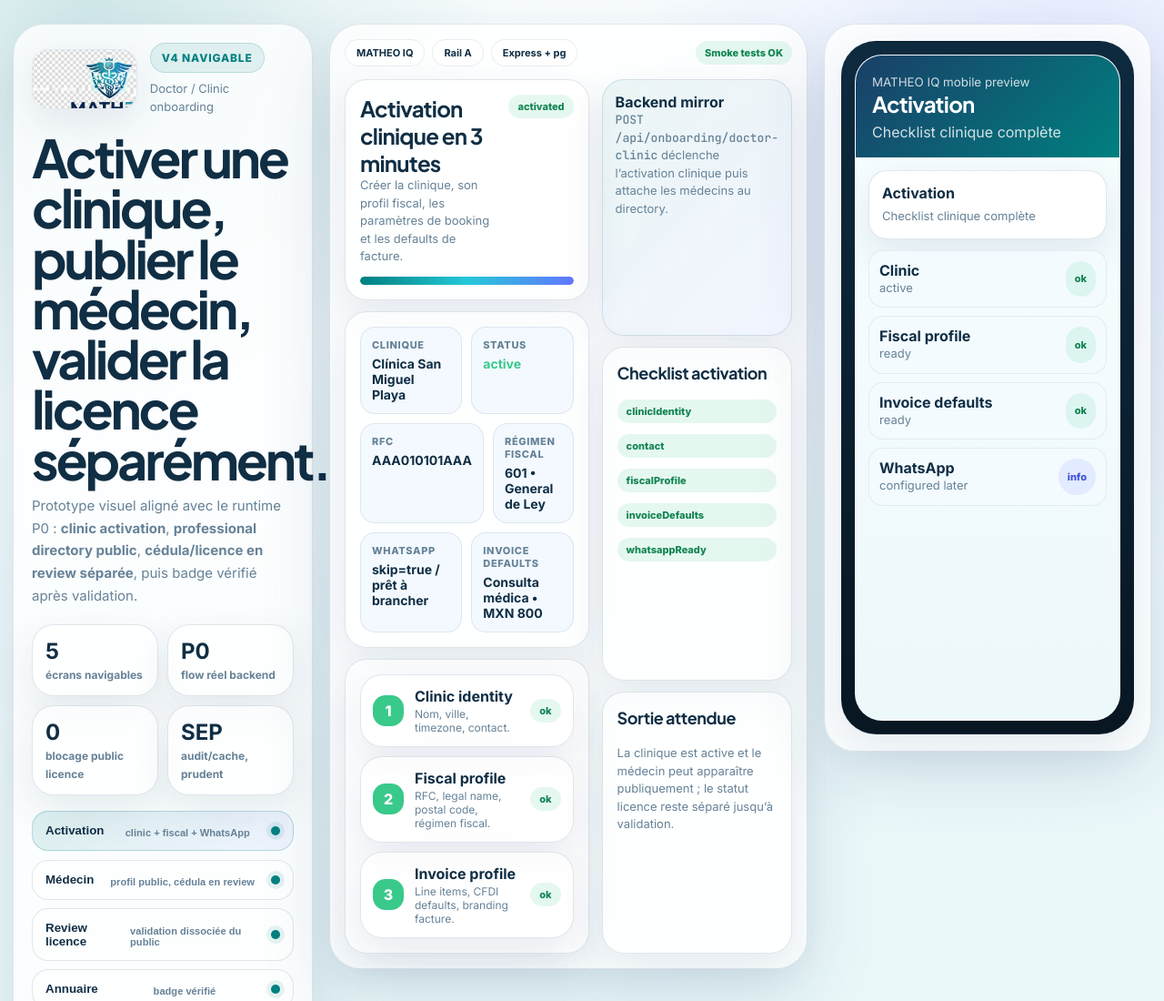
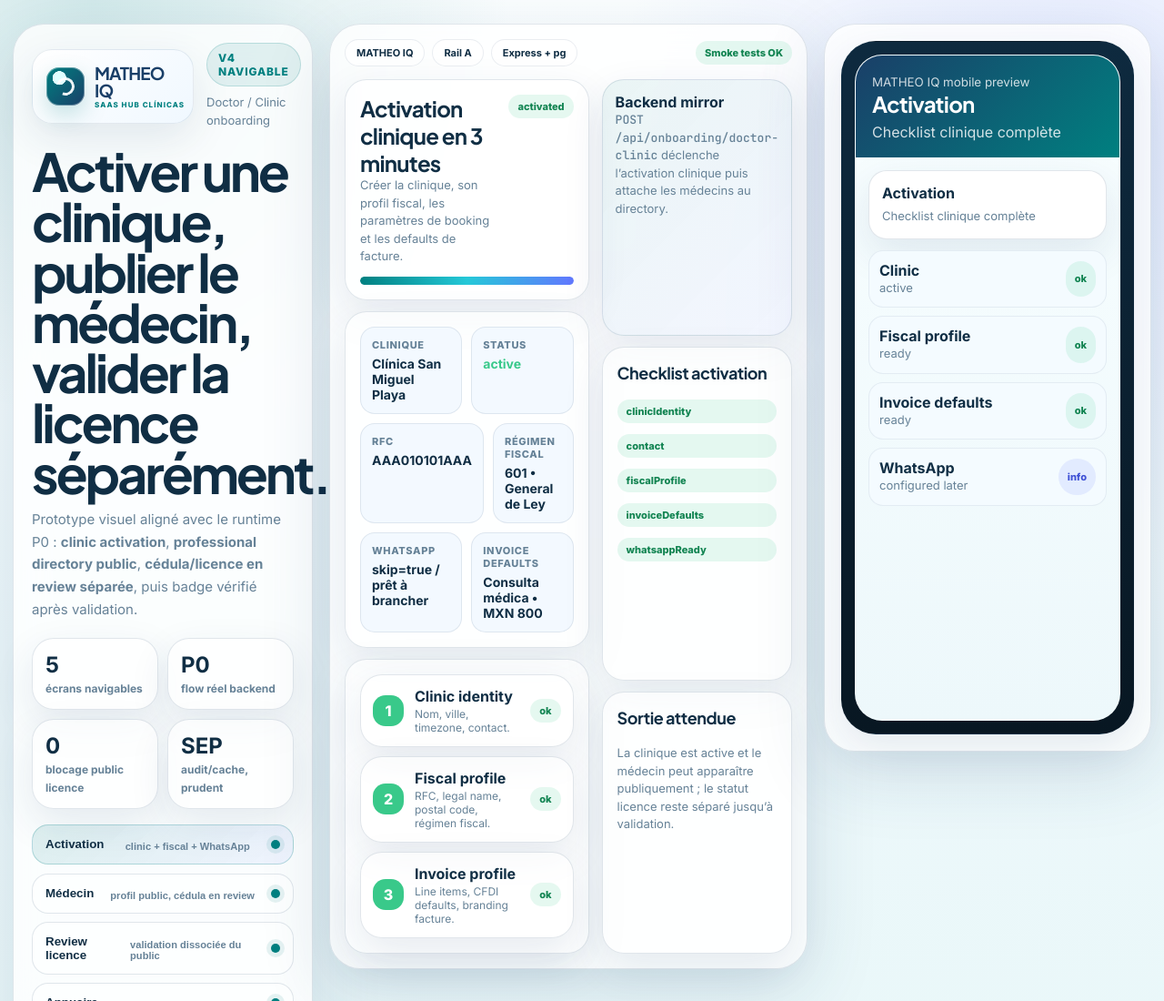
Before and after one commit to astroclawdrobot-tech/matheoiq-preview, a plain HTML site: page web-prototypes/matheoiq-doctor-clinic-onboarding-v4-2026-05-04.html in a window 1280 px wide. Shown: the top 1100 px of the page at 91% size. Drawn offline with Linux system fonts and the light colour scheme.

Commit message:
fix(preview): replace V4 logo bitmap

```diff
--- a/web-prototypes/matheoiq-doctor-clinic-onboarding-v4-2026-05-04.html
+++ b/web-prototypes/matheoiq-doctor-clinic-onboarding-v4-2026-05-04.html
@@ -19,7 +19,7 @@
     *{box-sizing:border-box} html{scroll-behavior:smooth} body{margin:0;min-height:100vh;font-family:var(--font-ui);color:var(--ink);background:radial-gradient(circle at 8% 0%,rgba(0,128,128,.16),transparent 26%),radial-gradient(circle at 92% 10%,rgba(98,119,255,.14),transparent 30%),linear-gradient(180deg,#fbfeff,var(--bg) 54%,#e8f7f8)}
     a{color:inherit} .shell{width:min(1440px,calc(100% - 28px));margin:0 auto;padding:26px 0 42px;display:grid;grid-template-columns:330px minmax(480px,1fr) 360px;gap:18px;align-items:start}
     .glass{background:var(--panel);border:1px solid var(--line);box-shadow:var(--shadow);backdrop-filter:blur(18px);-webkit-backdrop-filter:blur(18px)}
-    .panel{border-radius:var(--radius-xl);padding:20px}.hero{position:sticky;top:18px}.logo{display:flex;gap:14px;align-items:center}.logo-mark{width:118px;height:66px;border-radius:18px;overflow:hidden;background:linear-gradient(135deg,#ffffff,#f0f8ff);box-shadow:var(--shadow-soft);border:1px solid rgba(26,63,104,.10);display:grid;place-items:center}.logo-mark img{width:168px;height:92px;object-fit:cover;object-position:center;transform:scale(1.18);display:block}
+    .panel{border-radius:var(--radius-xl);padding:20px}.hero{position:sticky;top:18px}.logo{display:flex;gap:14px;align-items:center}.logo-mark{width:178px;min-height:82px;border-radius:22px;background:linear-gradient(135deg,#ffffff,#f0f8ff);box-shadow:var(--shadow-soft);border:1px solid rgba(26,63,104,.10);display:flex;align-items:center;gap:11px;padding:13px 15px}.logo-emblem{width:42px;height:42px;border-radius:14px;background:radial-gradient(circle at 34% 28%,#e0ffff 0 18%,transparent 19%),linear-gradient(135deg,var(--teal),var(--navy));box-shadow:inset 0 0 0 1px rgba(255,255,255,.35),0 10px 26px rgba(0,128,128,.22);position:relative;flex:0 0 auto}.logo-emblem:after{content:"";position:absolute;inset:11px;border:3px solid rgba(255,255,255,.92);border-left-color:transparent;border-radius:50%;transform:rotate(-24deg)}.logo-word{display:grid;gap:2px;line-height:1}.logo-word strong{font-family:var(--font-display);font-size:19px;letter-spacing:-.045em;color:var(--navy)}.logo-word span{font-size:8px;font-weight:900;letter-spacing:.13em;text-transform:uppercase;color:var(--teal);white-space:nowrap}
     .eyebrow,.chip,.pill{display:inline-flex;align-items:center;gap:8px;border-radius:999px;font-weight:800;letter-spacing:.07em;text-transform:uppercase}.eyebrow{padding:8px 12px;background:rgba(0,128,128,.1);border:1px solid rgba(0,128,128,.18);color:var(--teal);font-size:12px}.chip,.pill{min-height:30px;padding:0 12px;background:rgba(255,255,255,.66);border:1px solid rgba(26,63,104,.09);color:var(--muted);font-size:11px}.pill{letter-spacing:0;text-transform:none;font-weight:700;color:var(--ink)}
     h1,h2,h3,h4{font-family:var(--font-display);margin:0}h1{font-size:clamp(34px,4.5vw,58px);line-height:.96;letter-spacing:-.055em;margin:18px 0 12px}h2{font-size:24px;letter-spacing:-.03em}h3{font-size:18px;letter-spacing:-.025em}p{margin:0}.lead{color:var(--muted);line-height:1.65;font-size:15px}.mono,code{font-family:var(--font-mono)}
     .stack{display:grid;gap:12px}.mt{margin-top:18px}.metrics{display:grid;grid-template-columns:1fr 1fr;gap:10px}.metric,.card,.step,.row,.device,.note{border:1px solid var(--line);background:rgba(255,255,255,.62);border-radius:var(--radius-lg);box-shadow:var(--shadow-soft)}.metric{padding:14px}.metric strong{display:block;font-size:24px}.metric span{color:var(--muted);font-size:12px;font-weight:700}
@@ -39,7 +39,7 @@
   <main class="shell">
     <aside class="panel glass hero">
       <div class="logo">
-        <div class="logo-mark"><img src="../branding/assets-2026-04-20/matheo-iq-primary-logo-lockup-saas-hub-clinicas-mexico-v1.jpg" alt="MATHEO IQ logo" /></div>
+        <div class="logo-mark" role="img" aria-label="MATHEO IQ logo"><div class="logo-emblem"></div><div class="logo-word"><strong>MATHEO IQ</strong><span>SaaS Hub Clínicas</span></div></div>
         <div><span class="eyebrow">V4 navigable</span><p class="sub mt" style="margin-top:8px">Doctor / Clinic onboarding</p></div>
       </div>
       <h1>Activer une clinique, publier le médecin, valider la licence séparément.</h1>
```
